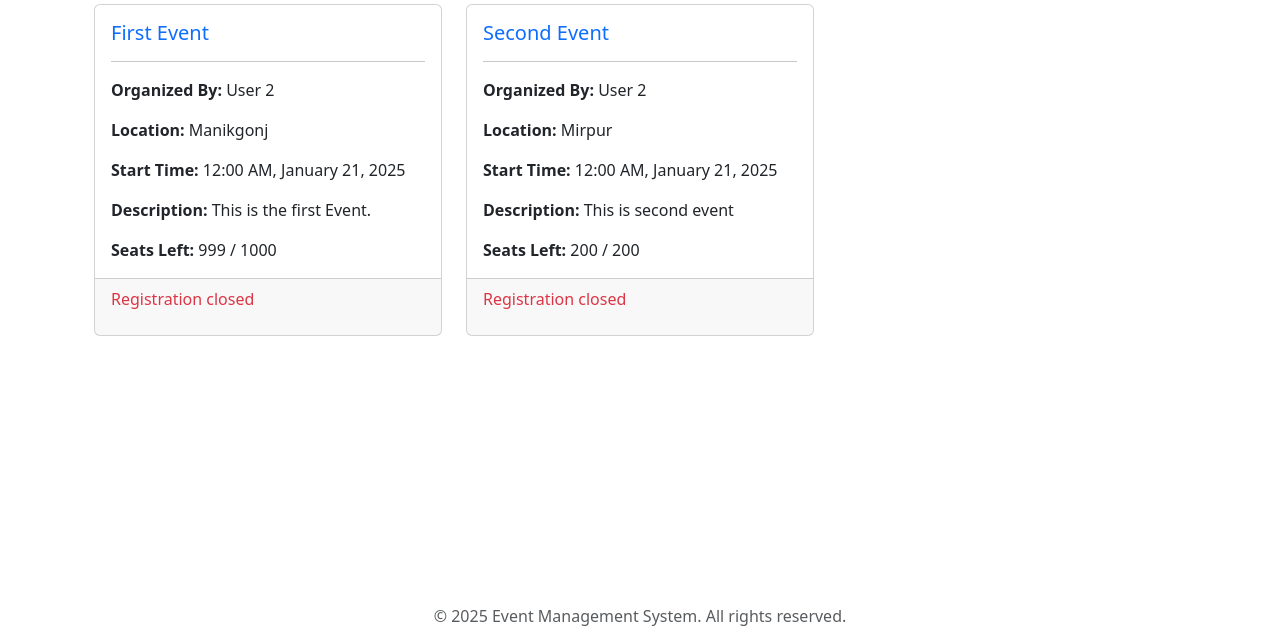
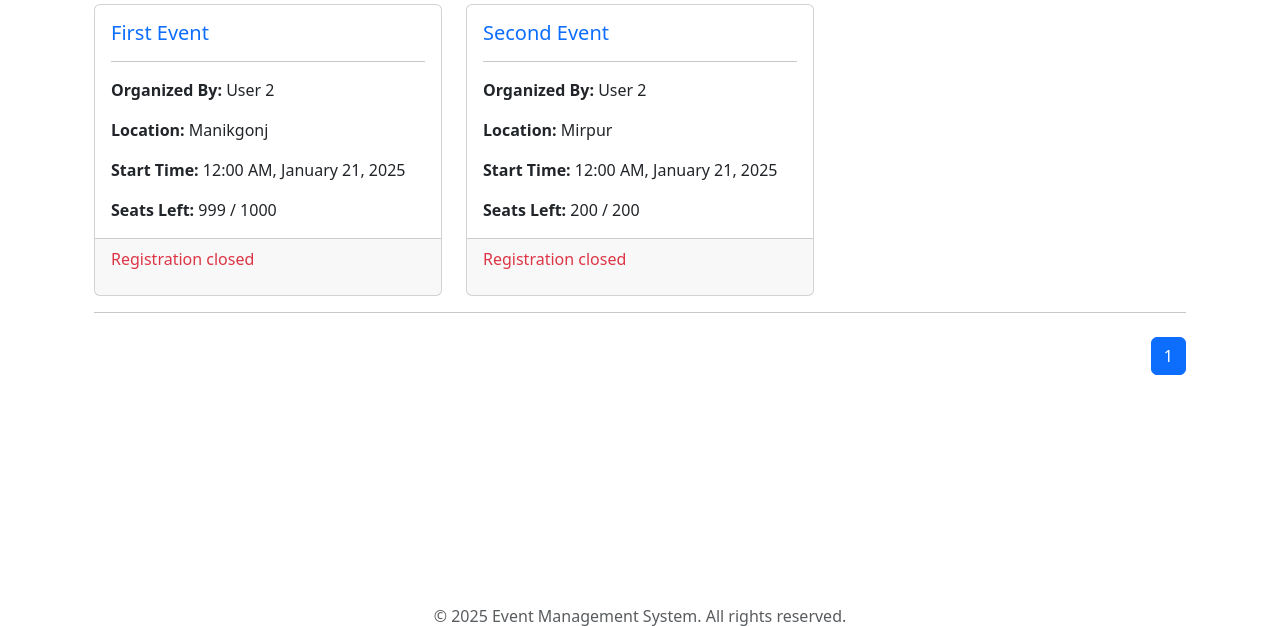
Before and after one commit to rjzim01/Event-Management, a PHP site: page /event_view.php in a window 1280 px wide. Shown: the part 156-782 px from the top of the page. Run offline with PHP 8.4, Linux system fonts and the light colour scheme; a user stored in the database is signed in; data comes from the database, SQL or seed files in the repository; tables that the repository leaves empty hold one stand-in row (values such as "Sample post").

Commit message:
update_1

```diff
--- a/event_view.php
+++ b/event_view.php
@@ -33,6 +33,15 @@ if (!$user) {
 // $stmt->execute();
 // $events = $stmt->fetchAll();
 
+// Set the number of events to display per page
+$eventsPerPage = 3;
+
+// Get the current page number from the query parameter (default to 1)
+$page = isset($_GET['page']) && is_numeric($_GET['page']) ? (int)$_GET['page'] : 1;
+
+// Calculate the offset
+$offset = ($page - 1) * $eventsPerPage;
+
 // Fetch all events with creator's name from the database
 $stmt = $pdo->prepare("
     SELECT
@@ -51,11 +60,20 @@ $stmt = $pdo->prepare("
     GROUP BY
         events.id
     ORDER BY
-        events.start_date DESC;
-
+        events.start_date DESC
+    LIMIT :limit OFFSET :offset
 ");
+$stmt->bindValue(':limit', $eventsPerPage, PDO::PARAM_INT);
+$stmt->bindValue(':offset', $offset, PDO::PARAM_INT);
 $stmt->execute();
 $events = $stmt->fetchAll();
+
+// Get the total number of events
+$totalEventsStmt = $pdo->query("SELECT COUNT(*) FROM events");
+$totalEvents = $totalEventsStmt->fetchColumn();
+
+// Calculate total pages
+$totalPages = ceil($totalEvents / $eventsPerPage);
 
 ?>
 
@@ -115,8 +133,6 @@ $events = $stmt->fetchAll();
 
                                     <p class="card-text"><strong>Location:</strong> <?= htmlspecialchars($event['location']) ?></p>
                                     <p class="card-text"><strong>Start Time:</strong> <?= date('h:i A, F j, Y', strtotime($event['start_date'])) ?></p>
-
-                                    <p class="card-text"><strong>Description:</strong> <?= nl2br(htmlspecialchars($event['description'])) ?></p>
 
                                     <p class="card-text">
                                         <strong>Seats Left:</strong>
@@ -192,6 +208,36 @@ $events = $stmt->fetchAll();
                         </div>
                     <?php endforeach; ?>
                 </div>
+
+                <hr>
+
+                <!-- Pagination Controls -->
+                <nav aria-label="Page navigation" class="mt-4">
+                    <ul class="pagination justify-content-end">
+                        <?php if ($page > 1): ?>
+                            <li class="page-item">
+                                <a class="page-link" href="?page=<?= $page - 1 ?>" aria-label="Previous">
+                                    <span aria-hidden="true">&laquo;</span>
+                                </a>
+                            </li>
+                        <?php endif; ?>
+
+                        <?php for ($i = 1; $i <= $totalPages; $i++): ?>
+                            <li class="page-item <?= $i === $page ? 'active' : '' ?>">
+                                <a class="page-link" href="?page=<?= $i ?>"><?= $i ?></a>
+                            </li>
+                        <?php endfor; ?>
+
+                        <?php if ($page < $totalPages): ?>
+                            <li class="page-item">
+                                <a class="page-link" href="?page=<?= $page + 1 ?>" aria-label="Next">
+                                    <span aria-hidden="true">&raquo;</span>
+                                </a>
+                            </li>
+                        <?php endif; ?>
+                    </ul>
+                </nav>
+
             <?php else: ?>
                 <div class="alert alert-info text-center">
                     <p>No upcoming events found.</p>
```
Also changed, not shown: attendee_register.php (+20 -0 lines).
